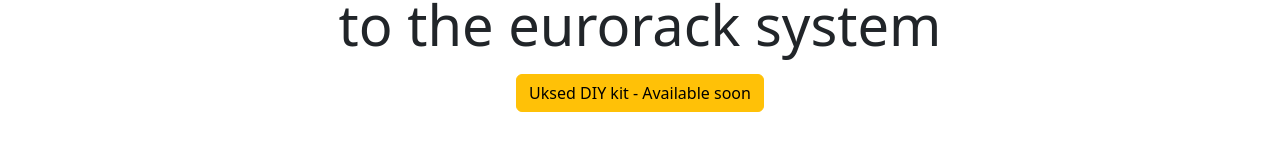
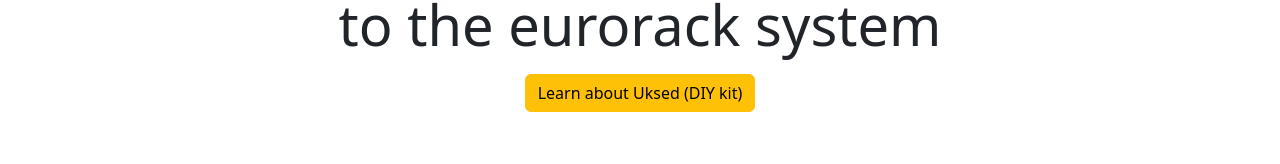
Before and after one commit to nanassound/nanassound-web, an Astro site: page / in a window 1280 px wide. Shown: the part 250-414 px from the top of the page. Built offline with nearby package versions, Linux system fonts and the light colour scheme; Astro itself is replaced by a stand-in of ours.

Commit message:
Adding link to Shopify

```diff
--- a/src/pages/index.astro
+++ b/src/pages/index.astro
@@ -15,9 +15,9 @@ import Layout from "../layouts/Layout.astro";
                 Bring the external synth sound to the eurorack system
               </h4>
               <div class="mt-3 mb-5 text-center">
-                <a href="#" class="btn btn-warning"
-                  >Uksed DIY kit - Available soon</a
-                >
+                <a href="https://shop.nanassound.com/products/uksed-4-channels-audio-i-o-module" class="btn btn-warning">
+                  Learn about Uksed (DIY kit)
+                </a>
               </div>
               <div class="text-center">
                 <img
```
Also changed, not shown: public/products-img/uksed-main.webp (added), public/products-img/uksed-pcb.webp (added).
